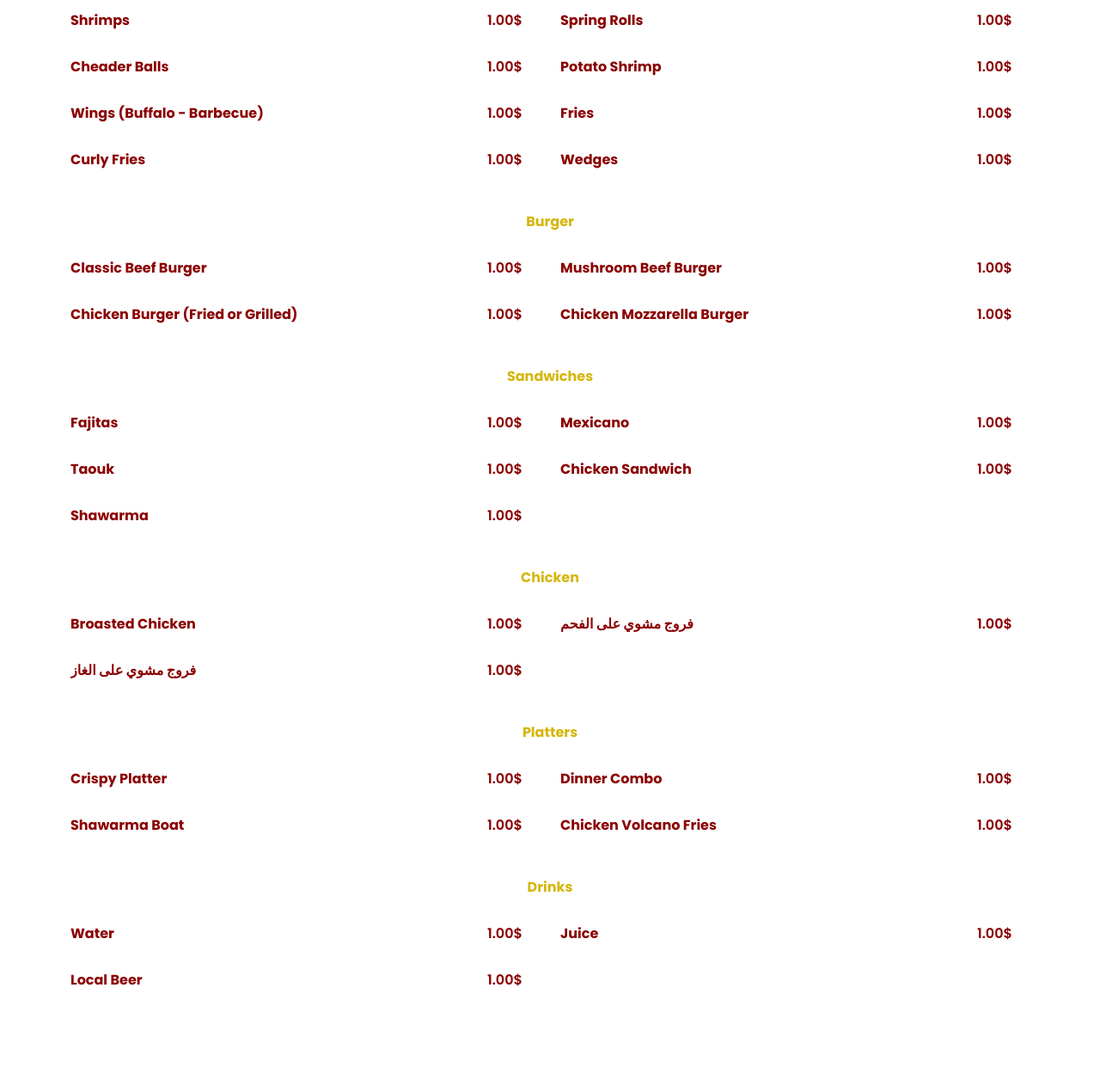
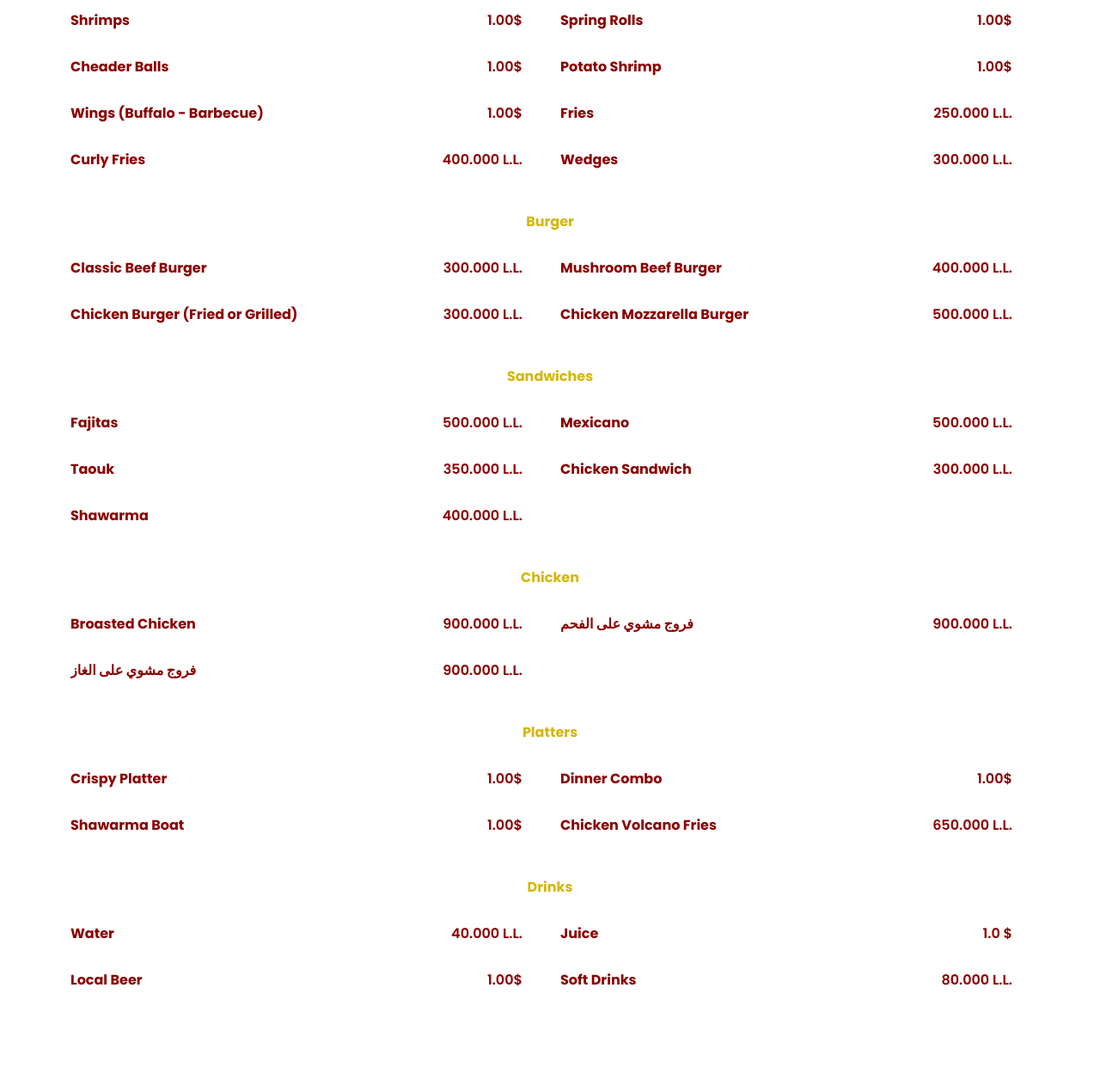
Before and after one commit to theroosterlb/menu, a plain HTML site: page index.html in a window 1280 px wide. Shown: the part 280-1543 px from the top of the page at 86% size. Drawn offline with Linux system fonts and the light colour scheme; a web font is replaced by a local one.

Commit message:
Update index.html

```diff
--- a/index.html
+++ b/index.html
@@ -130,19 +130,19 @@
 
         <div class="col-lg-6 menu-item filter-starters">
           <div class="menu-content">
-            Fries <span>1.00$</span>
+            Fries <span>250.000 L.L.</span>
           </div>
         </div>
 
         <div class="col-lg-6 menu-item filter-starters">
           <div class="menu-content">
-            Curly Fries <span>1.00$</span>
+            Curly Fries <span>400.000 L.L.</span>
           </div>
         </div>
 
         <div class="col-lg-6 menu-item filter-starters">
           <div class="menu-content">
-            Wedges <span>1.00$</span>
+            Wedges <span>300.000 L.L.</span>
           </div>
         </div>
 
@@ -161,13 +161,13 @@
 
         <div class="col-lg-6 menu-item filter-burgers">
           <div class="menu-content">
-            Classic Beef Burger <span>1.00$</span>
+            Classic Beef Burger <span>300.000 L.L.</span>
           </div>
         </div>
 
         <div class="col-lg-6 menu-item filter-burgers">
           <div class="menu-content">
-            Mushroom Beef Burger <span>1.00$</span>
+            Mushroom Beef Burger <span>400.000 L.L.</span>
           </div>
         </div>
 
@@ -175,13 +175,13 @@
 
         <div class="col-lg-6 menu-item filter-burgers">
           <div class="menu-content">
-            Chicken Burger (Fried or Grilled) <span>1.00$</span>
+            Chicken Burger (Fried or Grilled) <span>300.000 L.L.</span>
           </div>
         </div>
 
         <div class="col-lg-6 menu-item filter-burgers">
           <div class="menu-content">
-            Chicken Mozzarella Burger <span>1.00$</span>
+            Chicken Mozzarella Burger <span>500.000 L.L.</span>
           </div>
         </div>
 
@@ -199,31 +199,31 @@
 
         <div class="col-lg-6 menu-item filter-sand">
           <div class="menu-content">
-            Fajitas <span>1.00$</span>
+            Fajitas <span>500.000 L.L.</span>
           </div>
         </div>
 
         <div class="col-lg-6 menu-item filter-sand">
           <div class="menu-content">
-            Mexicano <span>1.00$</span>
+            Mexicano <span>500.000 L.L.</span>
           </div>
         </div>
 
         <div class="col-lg-6 menu-item filter-sand">
           <div class="menu-content">
-            Taouk <span>1.00$</span>
+            Taouk <span>350.000 L.L.</span>
           </div>
         </div>
 
         <div class="col-lg-6 menu-item filter-sand">
           <div class="menu-content">
-            Chicken Sandwich <span>1.00$</span>
+            Chicken Sandwich <span>300.000 L.L.</span>
           </div>
         </div>
 
         <div class="col-lg-6 menu-item filter-sand">
           <div class="menu-content">
-            Shawarma <span>1.00$</span>
+            Shawarma <span>400.000 L.L.</span>
           </div>
         </div>
 
@@ -242,19 +242,19 @@
 
         <div class="col-lg-6 menu-item filter-chicken">
           <div class="menu-content">
-            Broasted Chicken <span>1.00$</span>
+            Broasted Chicken <span>900.000 L.L.</span>
           </div>
         </div>
 
         <div class="col-lg-6 menu-item filter-chicken">
           <div class="menu-content">
-            فروج مشوي على الفحم <span>1.00$</span>
+            فروج مشوي على الفحم <span>900.000 L.L.</span>
           </div>
         </div>
 
         <div class="col-lg-6 menu-item filter-chicken">
           <div class="menu-content">
-            فروج مشوي على الغاز <span>1.00$</span>
+            فروج مشوي على الغاز <span>900.000 L.L.</span>
           </div>
         </div>
 
@@ -288,7 +288,7 @@
 
         <div class="col-lg-6 menu-item filter-platters">
           <div class="menu-content">
-            Chicken Volcano Fries <span>1.00$</span>
+            Chicken Volcano Fries <span>650.000 L.L.</span>
           </div>
         </div>
 
@@ -306,19 +306,25 @@
 
         <div class="col-lg-6 menu-item filter-softdrinks">
           <div class="menu-content">
-            Water <span>1.00$</span>
+            Water <span>40.000 L.L.</span>
           </div>
         </div>
 
         <div class="col-lg-6 menu-item filter-softdrinks">
           <div class="menu-content">
-            Juice <span>1.00$</span>
+            Juice <span>1.0 $</span>
           </div>
         </div>
 
         <div class="col-lg-6 menu-item filter-softdrinks">
           <div class="menu-content">
             Local Beer <span>1.00$</span>
+          </div>
+        </div>
+
+        <div class="col-lg-6 menu-item filter-softdrinks">
+          <div class="menu-content">
+            Soft Drinks <span>80.000 L.L.</span>
           </div>
         </div>
 
```
